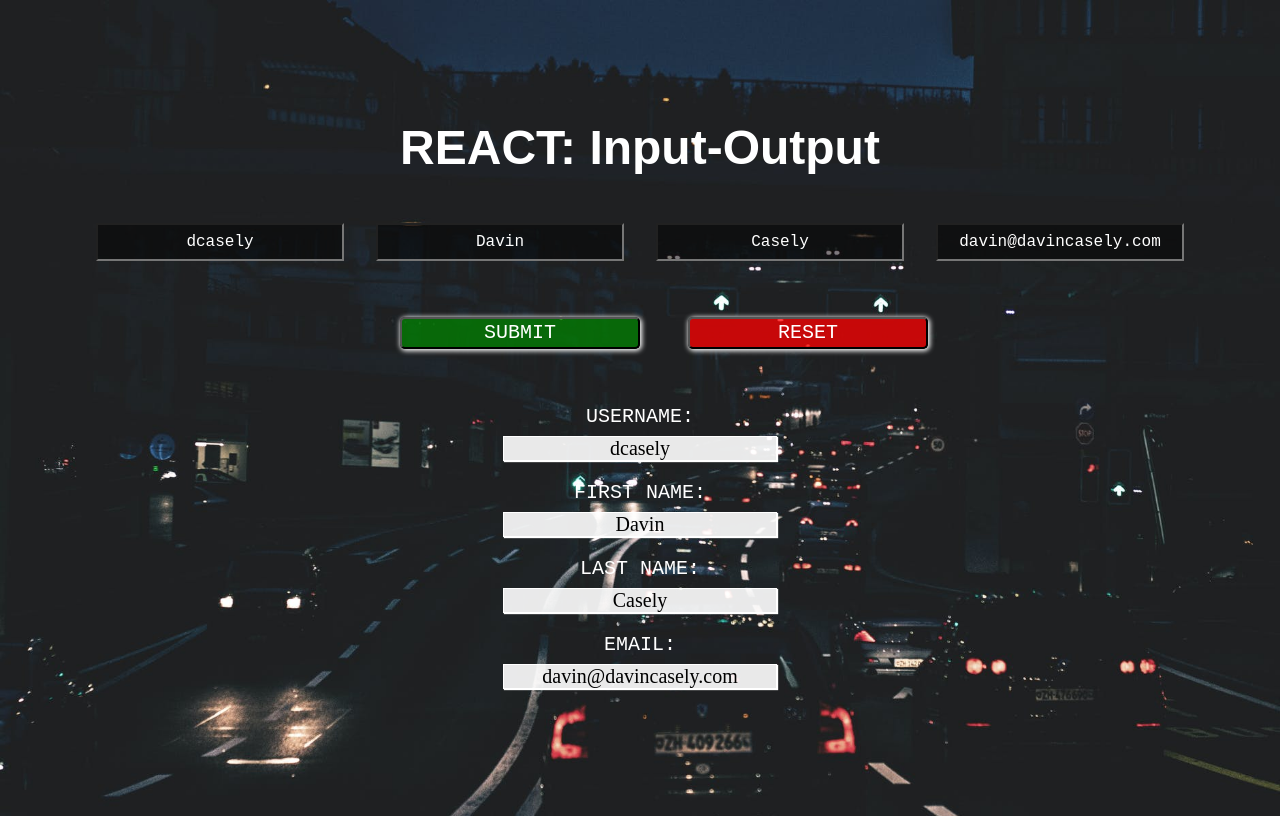
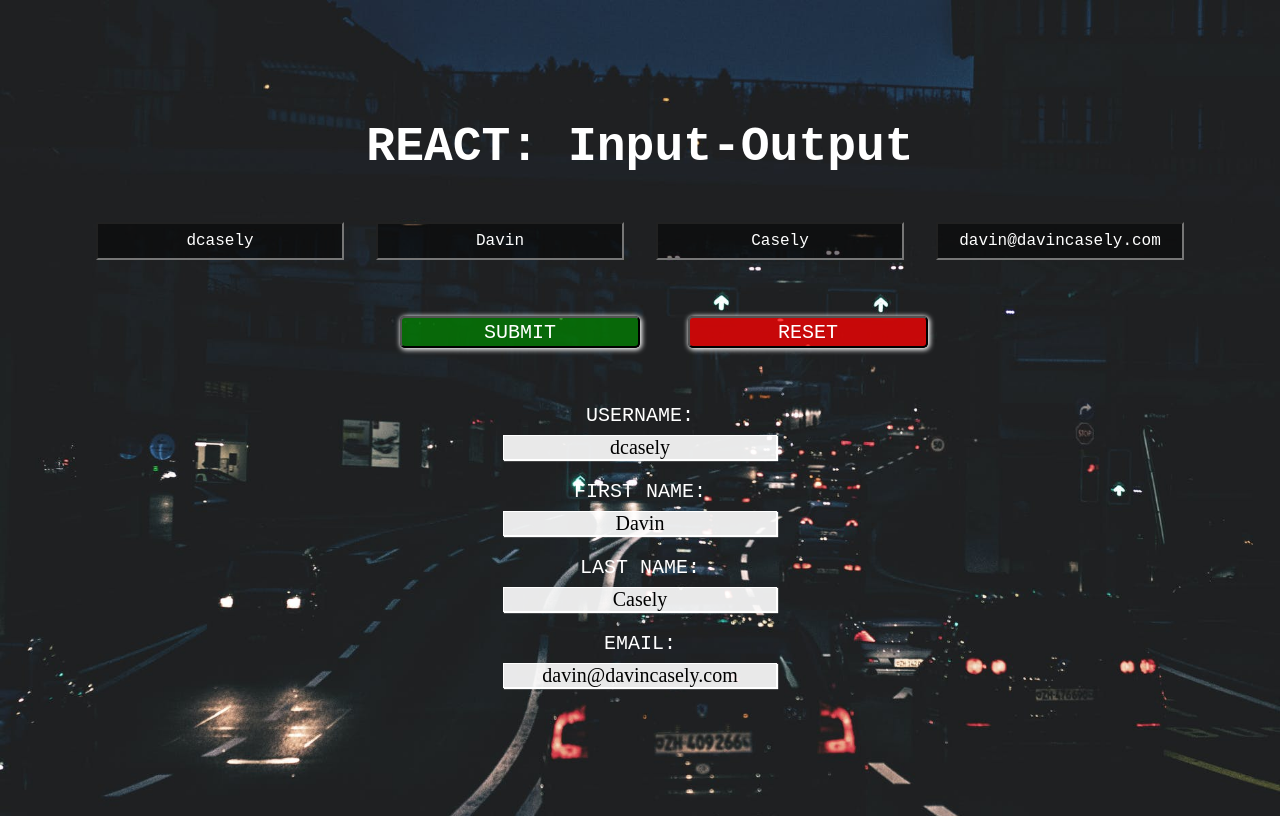
Before and after one commit to DCasely/REACT-input-output, a React (Create React App) app: page / in a window 1280 px wide. Built offline with nearby package versions, Linux system fonts and the light colour scheme.

Commit message:
updated font family for header

```diff
--- a/src/Header/Header.css
+++ b/src/Header/Header.css
@@ -1,4 +1,5 @@
 .Header {
+  font-family: 'Courier New', Courier, monospace;
   font-size: 3rem;
   text-align: center;
 }
```
